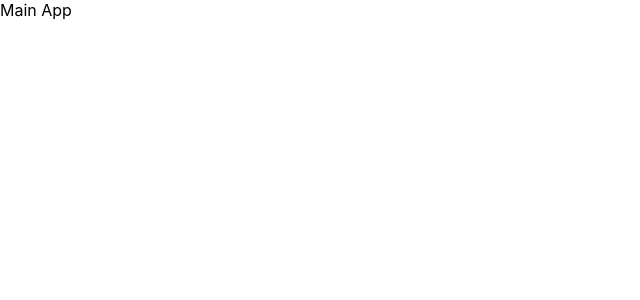
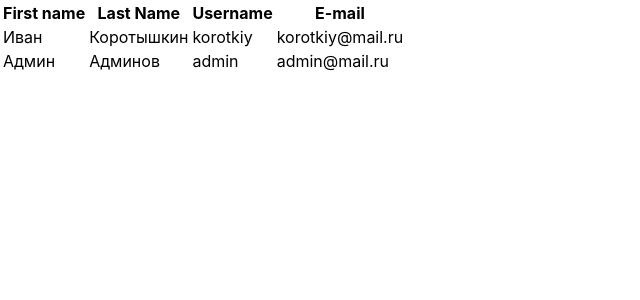
Before and after one commit to android156/djangoRestProject1, a React (Create React App) app in the folder frontend/: page / in a window 1280 px wide. Shown: the top 300 px of the page, without its empty margins (0-640 px from the left). Built offline with nearby package versions, Linux system fonts and the light colour scheme; the HTML template or start-up script is replaced by a standard one.

Commit message:
added stub in App.js

```diff
--- a/frontend/src/App.js
+++ b/frontend/src/App.js
@@ -1,6 +1,7 @@
 import logo from './logo.svg';
 import './App.css';
 import React from 'react';
+import UserList from './components/User.js'
 
 
 class App extends React.Component {
@@ -11,10 +12,32 @@ class App extends React.Component {
         }
     }
 
+    componentDidMount() {
+        const users = [
+            {
+                'first_name': 'Иван',
+                'last_name': 'Коротышкин',
+                'user_name': 'korotkiy',
+                'email': 'korotkiy@mail.ru',
+            },
+            {
+                'first_name': 'Админ',
+                'last_name': 'Админов',
+                'user_name': 'admin',
+                'email': 'admin@mail.ru',
+            },
+        ]
+        this.setState(
+            {
+                'users': users
+                }
+        )
+    }
+
     render() {
         return (
             <div>
-                Main App
+                <UserList users={this.state.users} />
             </div>
         )
     }
```
